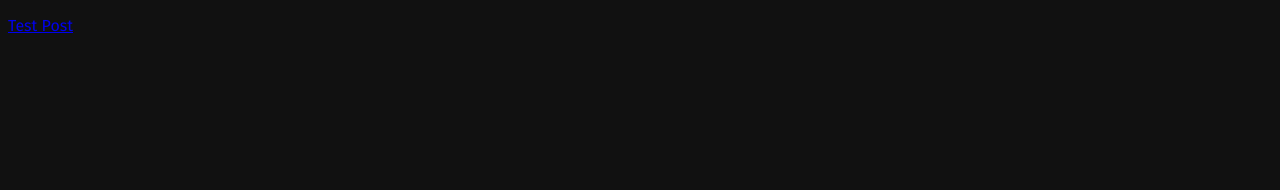
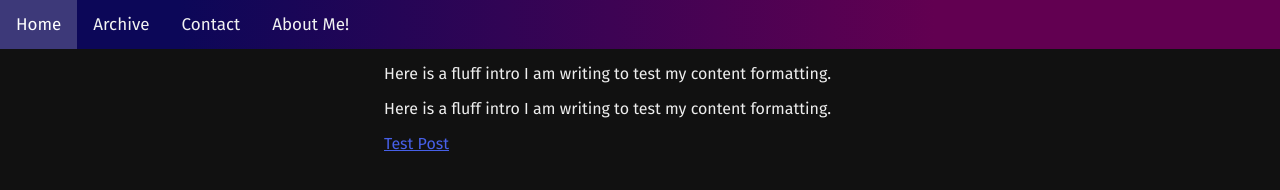
Before and after one commit to ralian/blog, a plain HTML site: page index.html in a window 1280 px wide. Drawn offline with nearby package versions, Linux system fonts and the light colour scheme.

Commit message:
Header, static pages

```diff
--- a/index.html
+++ b/index.html
@@ -15,7 +15,22 @@
 		<link rel="stylesheet" href="style.css"/>
 	</head>
 	<body>
-		<p id="posts"></p>
+		<div class="topnav">
+		  <a class="active" href="?">Home</a>
+		  <a href="">Archive</a>
+		  <a href="?article=pages/contact.md">Contact</a>
+		  <a href="?article=pages/aboutme.md">About Me!</a>
+		</div>
+		<div id="spacer"></div>
+		<script>
+			let height = $('.topnav')[0].getBoundingClientRect().height;
+			$('#spacer')[0].style = `height: ${height}px;`
+		</script>
+		<div id="content">
+			<p>Here is a fluff intro I am writing to test my content formatting.</p>
+			<p>Here is a fluff intro I am writing to test my content formatting.</p>
+			<p id="posts"></p>
+		</div>
 		<script>
 			let article = new URL(window.location.href).searchParams.get("article");
 			if (article) {
--- a/style.css
+++ b/style.css
@@ -2,7 +2,16 @@ body {
 	color: #eee;
 	background-color: #111;
 	font-family: "Fira Sans", sans-serif;
+	margin: 0;
 }
+
+#content {
+	margin: 8px;
+	margin-left: 30%;
+	margin-right: 30%;
+}
+
+/* MD Elements */
 
 blockquote {
 	background-color: #222;
@@ -13,6 +22,54 @@ blockquote {
 	padding-left: 30px;
 	border-left: 2px solid white;
 }
+
+img {
+	display: block;
+	margin-left: auto;
+	margin-right: auto;
+	width: 60%;
+}
+
+/*a {
+	background: linear-gradient(90deg, rgba(12,7,88,1) 14%, rgba(98,0,81,1) 73%);
+	-webkit-background-clip: text;
+    -webkit-text-fill-color: transparent;
+}*/
+
+a:link {color: #4760e8;}
+a:visited {color: #18ac28;}
+a:hover {color: #36cdd5;}
+a:active {color: white;}
+
+/* Navbar */
+
+.topnav {
+  background: linear-gradient(90deg, rgba(12,7,88,1) 14%, rgba(98,0,81,1) 73%);
+  overflow: hidden;
+  position: fixed;
+  top: 0;
+  width: 100%;
+}
+
+.topnav a {
+  float: left;
+  color: #f2f2f2;
+  text-align: center;
+  padding: 14px 16px;
+  text-decoration: none;
+  font-size: 17px;
+}
+
+.topnav a:hover {
+  background-color: rgba(255,255,255,0.05);
+}
+
+.topnav a.active {
+  background-color: rgba(255,255,255,0.2);
+  color: white;
+}
+
+/* Code Blocks */
 
 pre:has(code) {
 	display: flex;
--- a/util.js
+++ b/util.js
@@ -2,10 +2,7 @@ async function loadmd(path) {
 	let converter = new showdown.Converter();
 	let resp = await fetch(path);
 	let md = await resp.text();
-	$('body').html( converter.makeHtml(md) );
-	if (window.location.hash !== "") {
-		$(window.location.hash)[0].scrollIntoView()
-	}
+	$('#content').html( converter.makeHtml(md) );
 
 	for (block of $('code')) {
 	  let len = block.textContent.split("\n").length;
@@ -13,6 +10,10 @@ async function loadmd(path) {
 		let lineref = [...Array(len).keys()].slice(1).join("\n");
 		$(`<code class="lineno">${lineref}</code>`).prependTo(block.parentElement);
 	  }
+	}
+
+	if (window.location.hash !== "") {
+		$(window.location.hash)[0].scrollIntoView()
 	}
 }
 
```
Also changed, not shown: assets/image-20240627015705521.png (added), assets/image-20240627022331768.png (added), pages/assets/image-20240627015705521.png (added), pages/assets/image-20240627022331768.png (added), 3 other files.
